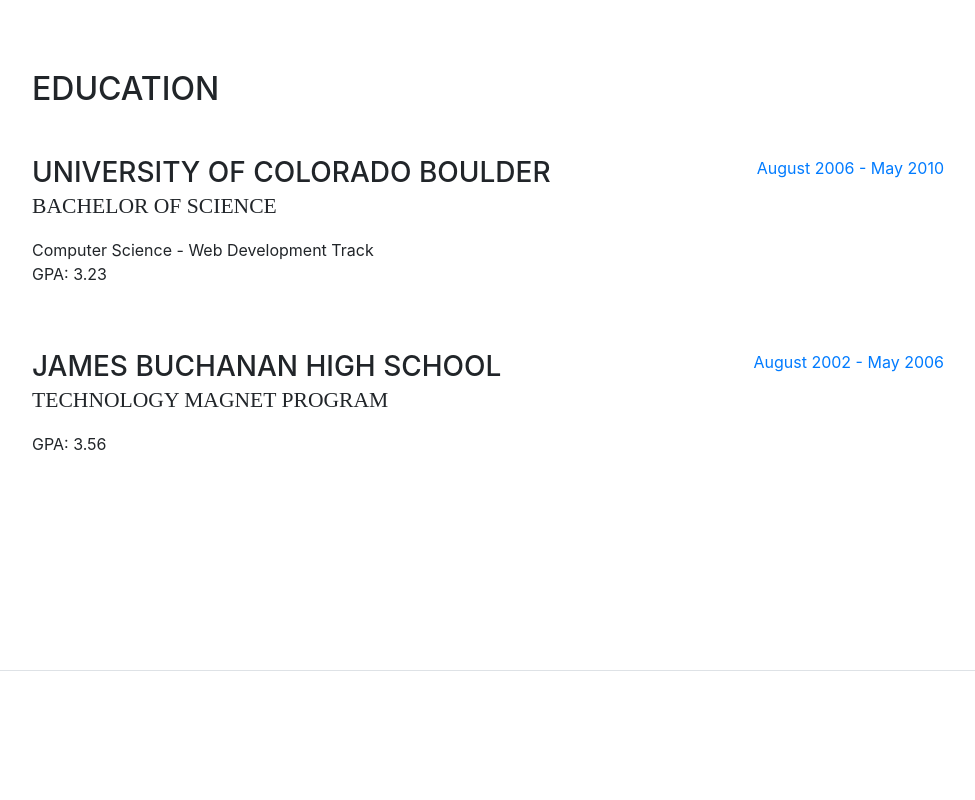
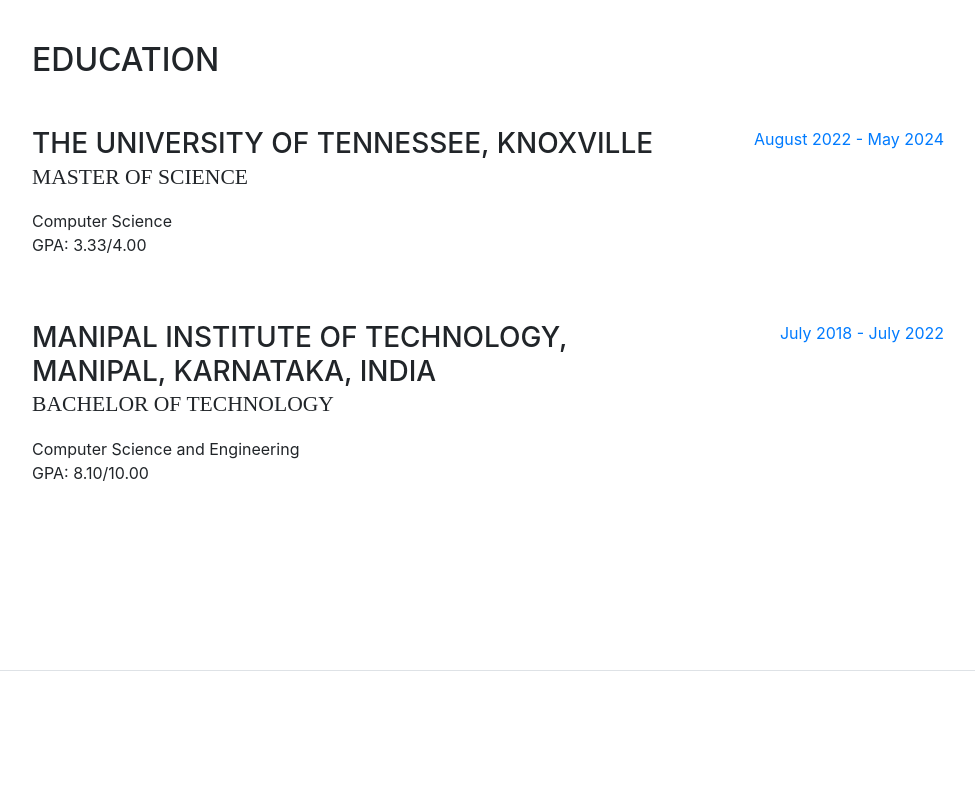
Before and after one commit to AniGP/anigp.github.io, a website with bundled scripts: page index.html in a window 1280 px wide. Shown: the part 1740-2540 px from the top of the page, without its empty margins (288-1263 px from the left). Built offline with nearby package versions, Linux system fonts and the light colour scheme; a web font is replaced by a local one.

Commit message:
Checkpoint 3: Education

```diff
--- a/index.html
+++ b/index.html
@@ -141,24 +141,25 @@
 
           <div class="resume-item d-flex flex-column flex-md-row mb-5">
             <div class="resume-content mr-auto">
-              <h3 class="mb-0">University of Colorado Boulder</h3>
-              <div class="subheading mb-3">Bachelor of Science</div>
-              <div>Computer Science - Web Development Track</div>
-              <p>GPA: 3.23</p>
+              <h3 class="mb-0">The University of Tennessee, Knoxville</h3>
+              <div class="subheading mb-3">Master of Science</div>
+              <div>Computer Science</div>
+              <p>GPA: 3.33/4.00</p>
             </div>
             <div class="resume-date text-md-right">
-              <span class="text-primary">August 2006 - May 2010</span>
+              <span class="text-primary">August 2022 - May 2024</span>
             </div>
           </div>
 
           <div class="resume-item d-flex flex-column flex-md-row">
             <div class="resume-content mr-auto">
-              <h3 class="mb-0">James Buchanan High School</h3>
-              <div class="subheading mb-3">Technology Magnet Program</div>
-              <p>GPA: 3.56</p>
+              <h3 class="mb-0">Manipal Institute of Technology, Manipal, Karnataka, India</h3>
+              <div class="subheading mb-3">Bachelor of Technology</div>
+              <div>Computer Science and Engineering</div>
+              <p>GPA: 8.10/10.00</p>
             </div>
             <div class="resume-date text-md-right">
-              <span class="text-primary">August 2002 - May 2006</span>
+              <span class="text-primary">July 2018 - July 2022</span>
             </div>
           </div>
 
```
